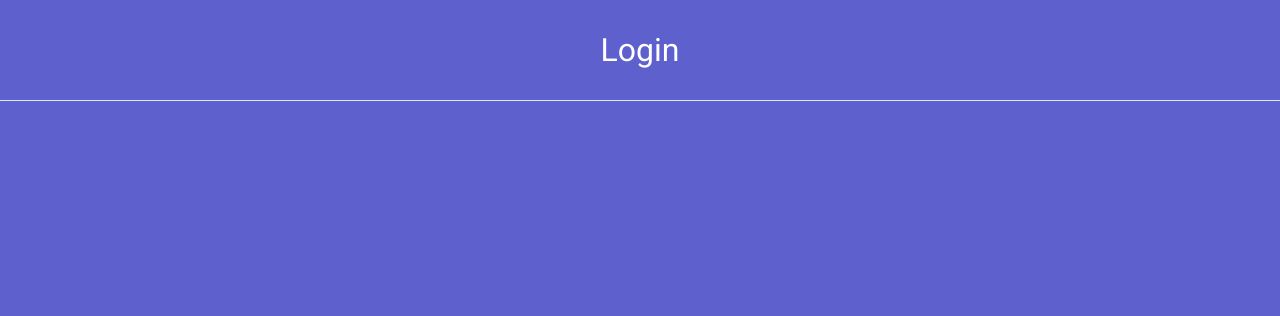
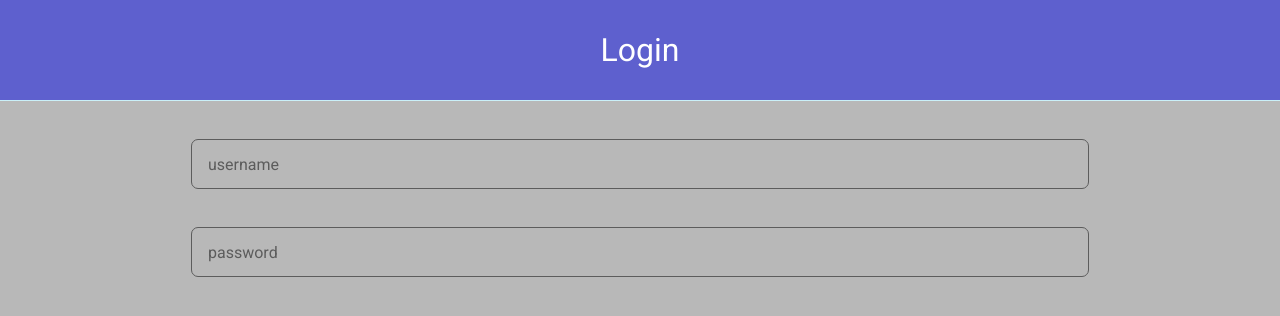
Before and after one commit to T-hash06/React-Social, a React (Vite) app: page /login in a window 1280 px wide. Shown: the top 316 px of the page. Built offline with nearby package versions, Linux system fonts and the light colour scheme.

Commit message:
[CREATE] Text Input Component

```diff
--- /dev/null
+++ b/src/components/TextInput.tsx
@@ -0,0 +1,32 @@
+import "../styles/TextInput.css";
+
+import { ChangeEvent, useState } from "react";
+
+interface props {
+	onChange: (event: ChangeEvent<HTMLInputElement>) => void;
+	className?: string;
+	label: string;
+}
+
+export default function TextInput({ onChange, className, label }: props) {
+	const [isFilled, setFilled] = useState(false);
+
+	const handleChange = (event: ChangeEvent<HTMLInputElement>) => {
+		const value = event.target.value;
+		setFilled(!!value);
+		onChange(event);
+	};
+
+	return (
+		<>
+			<div
+				className={`input-container ${className} ${
+					isFilled ? `filled` : ""
+				}`}
+			>
+				<input className="input" type="text" onChange={handleChange} />
+				<label className="label">{label}</label>
+			</div>
+		</>
+	);
+}
--- a/src/index.css
+++ b/src/index.css
@@ -13,7 +13,19 @@
 	--light-4: #64dfdf;
 	--light-5: #caf0f8;
 
+	--black: #303030;
+
+	--grey: #5c5c5c;
+	--light-grey: #b8b8b8;
+
+	--back: var(--light-grey);
+
 	--title-height: 100px;
+	--inputs-height: 48px;
+
+	--radius: 6px;
+
+	font-size: 16px;
 }
 
 * {
--- a/src/styles/App.css
+++ b/src/styles/App.css
@@ -1,5 +1,5 @@
 #main-app-container {
-	background-color: var(--main);
+	background-color: var(--light-grey);
 
 	display: grid;
 	place-items: center;
--- a/src/styles/LoginView.css
+++ b/src/styles/LoginView.css
@@ -5,3 +5,16 @@
 	display: grid;
 	grid-template-rows: var(--title-height) auto 200px;
 }
+
+#login-container .inputs-section {
+	display: flex;
+	flex-wrap: wrap;
+
+	justify-content: center;
+	align-content: flex-start;
+}
+
+#login-container .inputs-section .text-input {
+	margin-top: 40px;
+	width: 70%;
+}
--- /dev/null
+++ b/src/styles/TextInput.css
@@ -0,0 +1,68 @@
+.input-container {
+	--label-color: var(--grey);
+	--active-color: var(--dark-2);
+	--back-color: var(--light-grey);
+	--border-color: var(--grey);
+	--font-size: 16px;
+
+	display: flex;
+	justify-content: center;
+	align-items: center;
+
+	width: 100%;
+	height: var(--inputs-height);
+
+	border-radius: var(--radius);
+
+	position: relative;
+}
+
+.input-container .input {
+	border: none;
+	outline: none;
+
+	height: var(--inputs-height);
+	width: 100%;
+	height: 100%;
+
+	border-radius: var(--radius);
+	text-indent: 16px;
+
+	font-size: var(--font-size);
+
+	background-color: var(--back-color);
+	outline: 1px solid var(--border-color);
+
+	color: var(--black);
+}
+
+.input-container .label {
+	pointer-events: none;
+	position: absolute;
+	left: 16px;
+	top: calc(48% - (var(--font-size) / 2));
+
+	color: var(--label-color);
+	background-color: var(--back-color);
+
+	transition-duration: 300ms;
+	font-size: var(--font-size);
+
+	height: var(--font-size);
+}
+
+.input-container.filled .label {
+	color: var(--label-color);
+	top: calc(-1 * var(--font-size) * 0.7);
+	padding: 0px 10px;
+}
+
+.input-container:focus-within .input {
+	outline: 2px solid var(--active-color);
+}
+
+.input-container:focus-within .label {
+	color: var(--active-color);
+	top: calc(-1 * var(--font-size) * 0.7);
+	padding: 0px 10px;
+}
--- a/src/views/LoginView.tsx
+++ b/src/views/LoginView.tsx
@@ -1,12 +1,37 @@
 import "../styles/LoginView.css";
 
 import Title from "../components/Title";
+import TextInput from "../components/TextInput";
+
+import { ChangeEvent, useState } from "react";
 
 export default function LoginView() {
+	const [username, setUsername] = useState("");
+	const [password, setPassword] = useState("");
+
+	const handleUsername = (event: ChangeEvent<HTMLInputElement>) => {
+		setUsername(event.target.value);
+	};
+	const handlePassword = (event: ChangeEvent<HTMLInputElement>) => {
+		setPassword(event.target.value);
+	};
+
 	return (
 		<>
 			<div id="login-container">
 				<Title>Login</Title>
+				<section className="inputs-section">
+					<TextInput
+						className={`text-input`}
+						label="username"
+						onChange={handleUsername}
+					/>
+					<TextInput
+						className={`text-input`}
+						label="password"
+						onChange={handlePassword}
+					/>
+				</section>
 			</div>
 		</>
 	);
```
